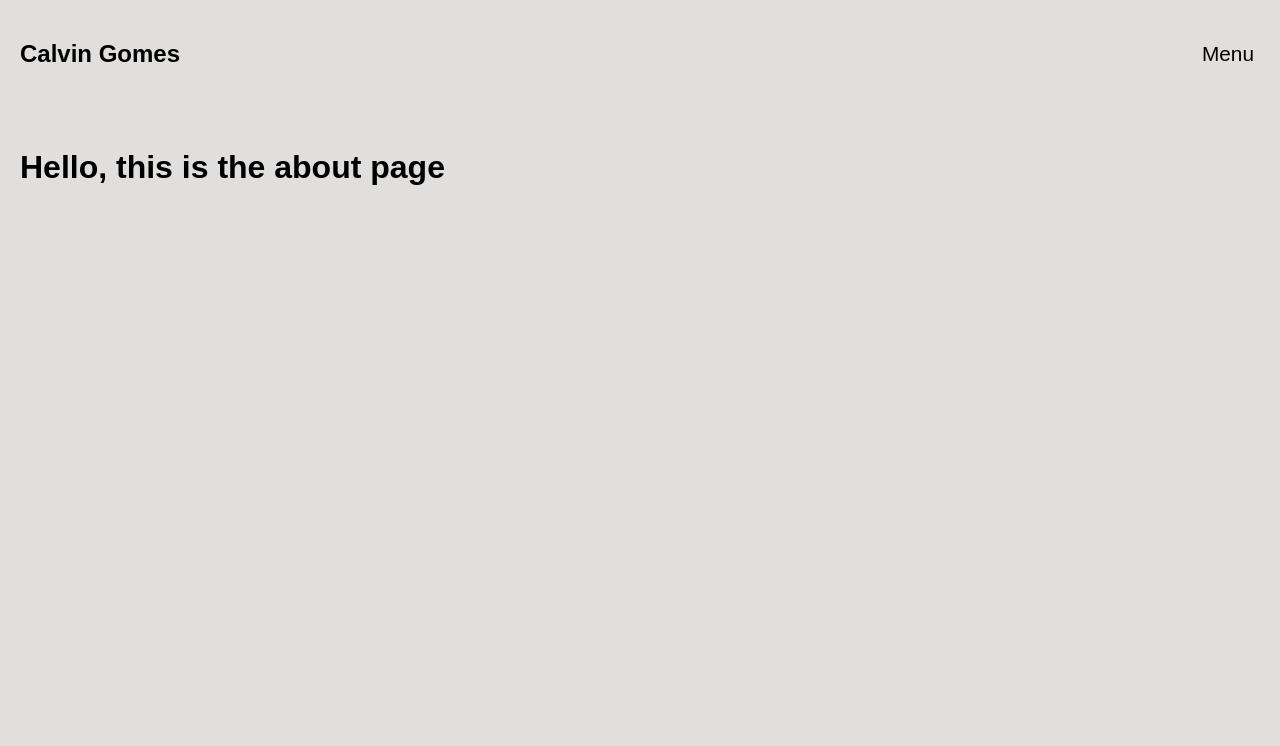
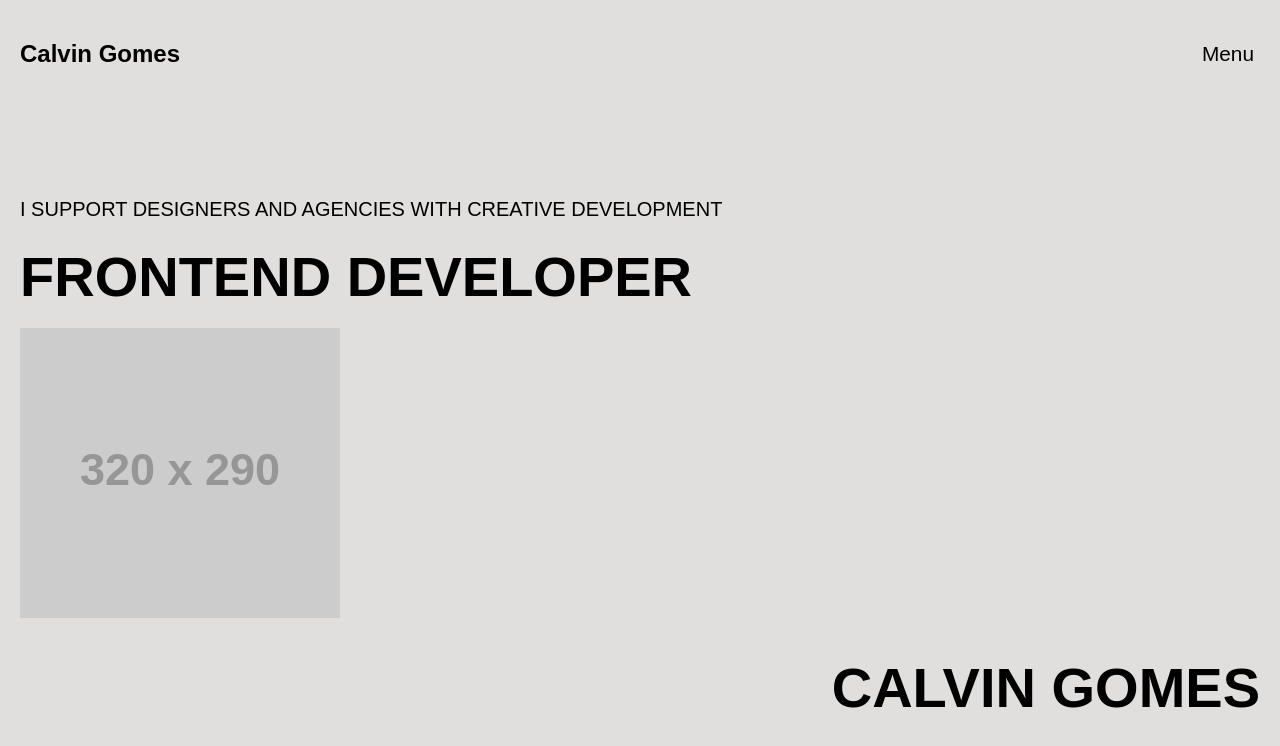
Before and after one commit to calvingomes/calvin-portfolio, a Next.js app: page / in a window 1280 px wide. Shown: the top 746 px of the page. Built offline with nearby package versions, Linux system fonts and the light colour scheme.

Commit message:
link hero comp to home page

```diff
--- a/app/page.tsx
+++ b/app/page.tsx
@@ -1,5 +1,7 @@
+import HomeHero from "@/components/HomeHero/HomeHero";
+
 export default function Home() {
   return (
-    <h1>Hello, this is the about page</h1>
+    <HomeHero />
   );
 }
--- a/components/PageTransition/PageTransition.module.css
+++ b/components/PageTransition/PageTransition.module.css
@@ -1,7 +1,7 @@
 .overlay {
   position: fixed;
   inset: 0;
-  background: #000;
+  background: var(--black);
   z-index: 9999;
   opacity: 0;
   pointer-events: none;
```
